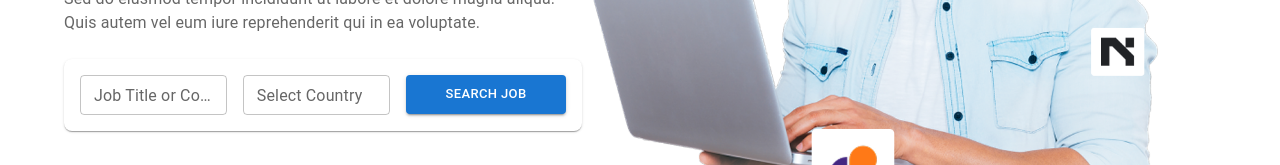
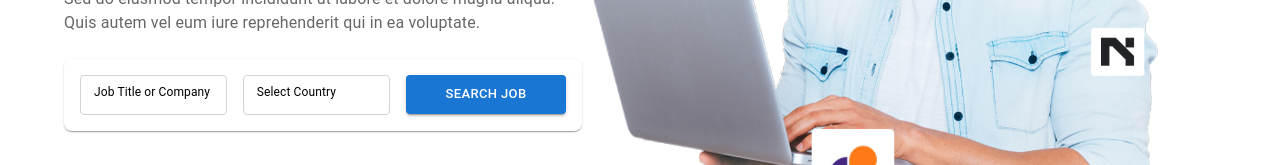
Before and after one commit to asifalidev77/Job-portal, a Next.js app: page / in a window 1280 px wide. Shown: the part 412-577 px from the top of the page. Built offline with nearby package versions, Linux system fonts and the light colour scheme.

Commit message:
input-feild update

```diff
--- a/src/app/components/HeroSection.tsx
+++ b/src/app/components/HeroSection.tsx
@@ -55,13 +55,34 @@ export default function HeroSection() {
                 label="Job Title or Company"
                 variant="outlined"
                 size="small"
-                sx={{ fontSize: "20px", fontWeight:"400" }}
+                sx={{ fontSize: "20px",
+                  "& .MuiInputLabel-root": {
+      fontSize: "12px", // Label (placeholder) font size
+      color: "black", // Placeholder color
+    },
+    "& .MuiOutlinedInput-root": {
+      "& fieldset": {
+        borderColor: "lightgray", // Border color
+      },
+    },
+                 }}
               />
               <TextField
                 fullWidth
                 label="Select Country"
                 variant="outlined"
                 size="small"
+                sx={{ fontSize: "20px",
+                  "& .MuiInputLabel-root": {
+      fontSize: "12px", // Label (placeholder) font size
+      color: "black", // Placeholder color
+    },
+    "& .MuiOutlinedInput-root": {
+      "& fieldset": {
+        borderColor: "lightgray", // Border color
+      },
+    },
+                 }}
               ></TextField>
               <Button
                 variant="contained"
```
